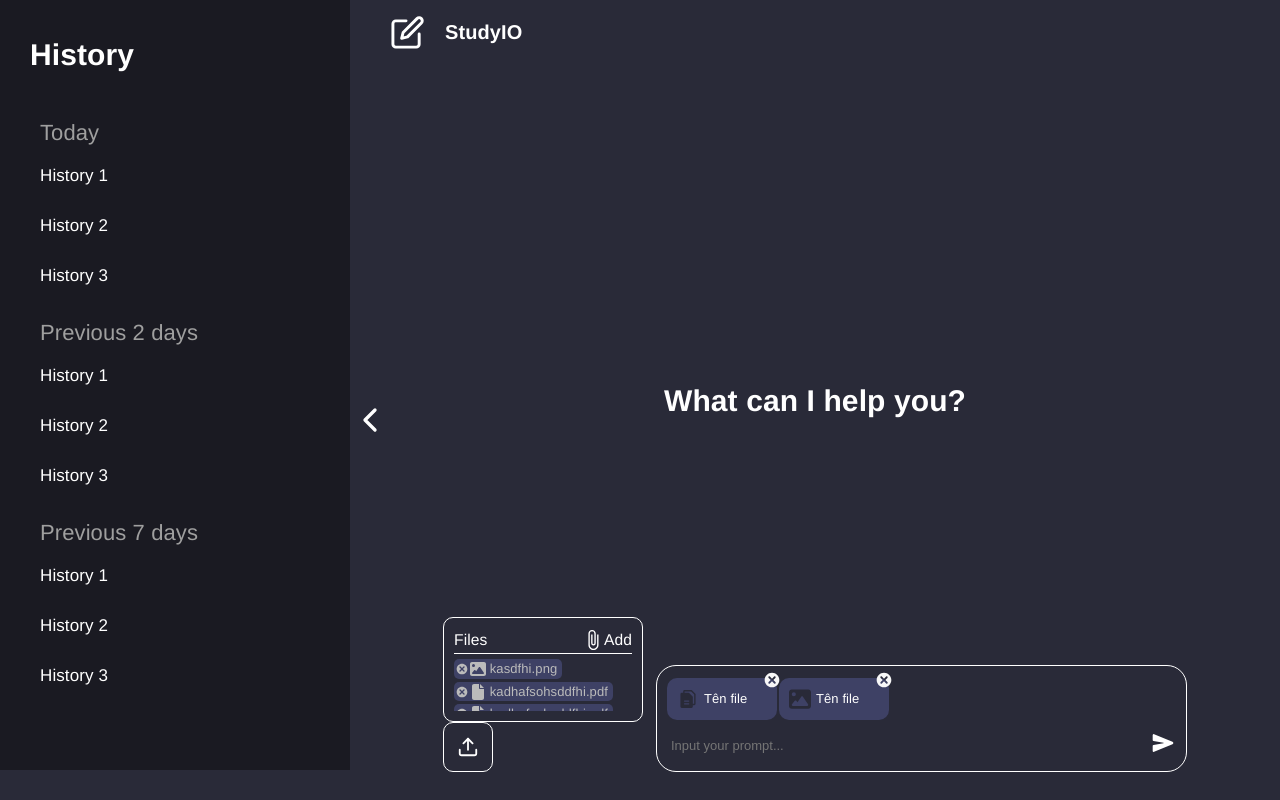
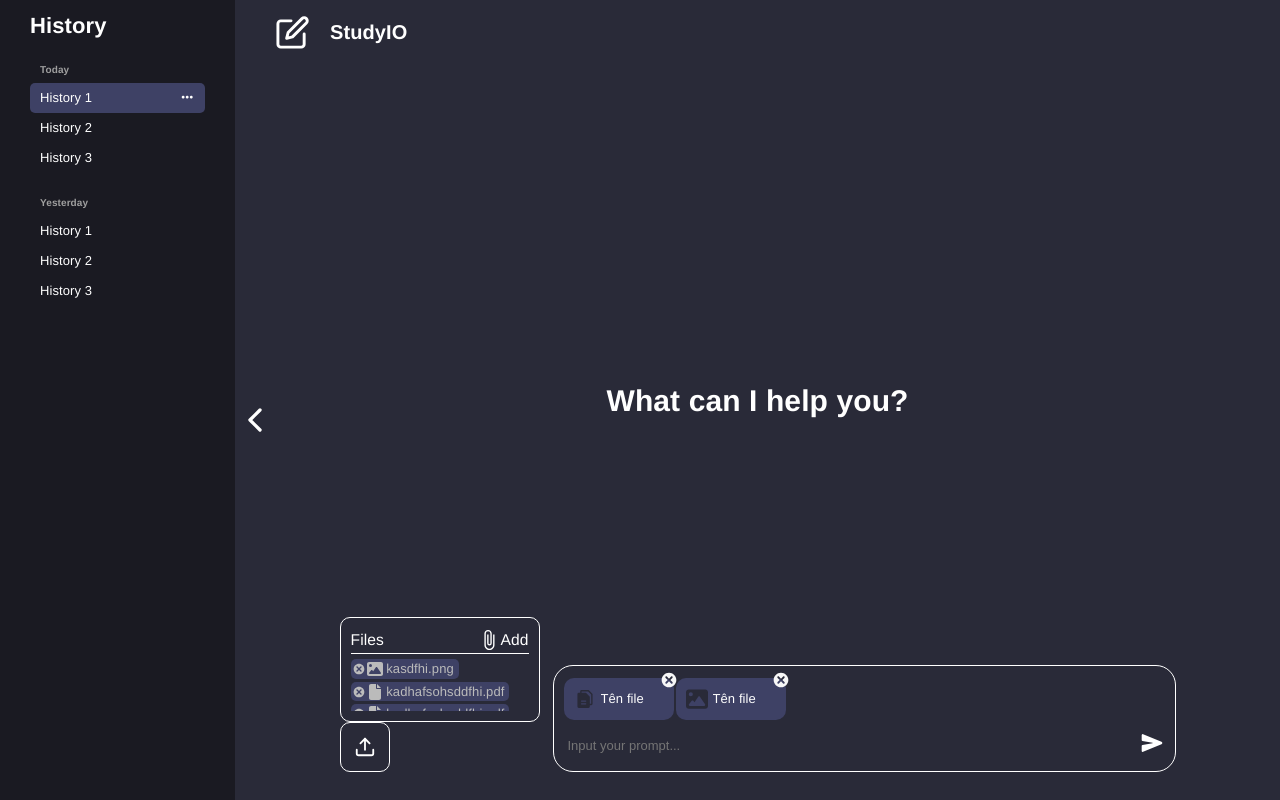
Before and after one commit to Kuroidaka/studyIO, a React (Vite) app: page /chat in a window 1280 px wide. Both pictures are taken after a click on the element 20 px from the left and 420 px from the top of the page. Built offline with nearby package versions, Linux system fonts and the light colour scheme.

Commit message:
chore: fix logic code for sidebar

```diff
--- a/src/GlobalStyle.jsx
+++ b/src/GlobalStyle.jsx
@@ -5,7 +5,8 @@ const GlobalStyles = createGlobalStyle`
     :root {
         --primary-color: #1A1A22;
         --second-color: #9F9F9F;
-        --third-color: #3E4165;
+        --third-color: #5F6399;
+        --selected-color: #3E4165;
 
         --white-text: #ffff;
         --black-text: #1e1e1e;
--- a/src/layout/component/Sidebar.jsx
+++ b/src/layout/component/Sidebar.jsx
@@ -1,79 +1,87 @@
+import { useState } from "react";
 import menu from "./Dropdown";
 import './style/sidebar.scss'
 
+const sidebarList = [
+    {
+        dayRef: "Today",
+        conversationList: [
+            {
+                id:"1",
+                name: "History 1",
+                lastMessage: "Hello",
+            },
+            {
+                id:"2",
+                name: "History 2",
+                lastMessage: "Hello",
+            },
+            {
+                id:"3",
+                name: "History 3",
+                lastMessage: "Hello",
+            }
+        ]
+    },
+    {
+        dayRef: "Yesterday",
+        conversationList: [
+            {
+                id:"4",
+                name: "History 1",
+                lastMessage: "Hello",
+            },
+            {
+                id:"5",
+                name: "History 2",
+                lastMessage: "Hello",
+            },
+            {
+                id:"6",
+                name: "History 3",
+                lastMessage: "Hello",
+            }
+        ]
+    },
+
+]
+
 const Sidebar = () => {
+    const [selectedCon, setSelectedCon] = useState(1)
+
+
+    const hdlSelCon = (id) => {
+        setSelectedCon(id)
+    }
 
     return (
         <div className="container">
             <div className="cover">
+
                 <h2>History</h2>
-                <ul className="sidebar">
-                    <li className="title">Today</li>
-                    <div className="bar">
-                        <li className="item"><a href="">History 1</a></li>
-                        <div className="setting">
-                            <i className="fas fa-ellipsis-h" />
-                        </div>
+
+                <div className="conversation-list">
+                {sidebarList &&
+                sidebarList.map((item, index) => (
+                    <div className="day-ref-section" key={index}>
+                        <h4 className="title">{item.dayRef}</h4>
+                        <ul className="day-ref-list">
+                            {item.conversationList &&
+                            item.conversationList.map((conversation, index) => (
+                                <li key={index} className={selectedCon == conversation.id && `selected`} onClick={() => hdlSelCon(conversation.id)}>
+                                    <div className="item">
+                                    <p>{conversation.name}</p>
+                                    </div>
+                                    <div className="setting">
+                                        <i className="fas fa-ellipsis-h" />
+                                    </div>
+                                </li>
+                            ))}
+                        </ul>
                     </div>
+                ))}
+                </div>
 
-                    <div className="bar">
-                        <li className="item"><a href="">History 2</a></li>
-                        <div className="setting">
-                            <i className="fas fa-ellipsis-h" />
-                        </div>
-                    </div>
-
-                    <div className="bar">
-                        <li className="item"><a href="">History 3</a></li>
-                        <div className="setting">
-                            <i className="fas fa-ellipsis-h" />
-                        </div>
-                    </div>
-
-                    <li className="title">Previous 2 days</li>
-                    <div className="bar">
-                        <li className="item"><a href="">History 1</a></li>
-                        <div className="setting">
-                            <i className="fas fa-ellipsis-h" />
-                        </div>
-                    </div>
-
-                    <div className="bar">
-                        <li className="item"><a href="">History 2</a></li>
-                        <div className="setting">
-                            <i className="fas fa-ellipsis-h" />
-                        </div>
-                    </div>
-
-                    <div className="bar">
-                        <li className="item"><a href="">History 3</a></li>
-                        <div className="setting">
-                            <i className="fas fa-ellipsis-h" />
-                        </div>
-                    </div>
-
-                    <li className="title">Previous 7 days</li>
-                    <div className="bar">
-                        <li className="item"><a href="">History 1</a></li>
-                        <div className="setting">
-                            <i className="fas fa-ellipsis-h" />
-                        </div>
-                    </div>
-
-                    <div className="bar">
-                        <li className="item"><a href="">History 2</a></li>
-                        <div className="setting">
-                            <i className="fas fa-ellipsis-h" />
-                        </div>
-                    </div>
-
-                    <div className="bar">
-                        <li className="item"><a href="">History 3</a></li>
-                        <div className="setting">
-                            <i className="fas fa-ellipsis-h" />
-                        </div>
-                    </div>
-                </ul>
             </div>
         </div>
      );
--- a/src/layout/component/style/sidebar.scss
+++ b/src/layout/component/style/sidebar.scss
@@ -1,55 +1,86 @@
 .container{
+    height: 100%;
+    width: 235px;
     .cover{
         color: var(--white-text);
         background-color: var(--primary-color);
-        height: 770px;
-        width:350px;
-        line-height: 3;
+        width: 100%;
+        height: 100%;
         padding: 10px 30px;
 
         h2{
             color: #ffff;
-            font-weight: 600;
-            font-size: 30px;
+            font-size: 22px;
+            line-height: 32px;
         }
 
-        .sidebar{
+        .conversation-list{
+            height: 90vh;
+            margin-top: 18px;
+            overflow-y: scroll;
             .title{
                 color: var(--second-color);
-                font-size: 22px;
-                margin-bottom: 0px;
-                margin-left: 10px
+                font-size: 10px;
+                margin-bottom: 3px;
+                margin-left: 10px;
+                line-height: 20px;
             }
             li{
                 list-style: none;
-                height: 50px;
             }
-            .bar{
+
+
+            .day-ref-section {
+                & + .day-ref-section {
+                    margin-top: 20px;
+                }
+                .day-ref-list {
+
+                    li{
                         display: flex;
                         position: relative;
+                        height: 30px;
+                        align-items: center;
+                        justify-content: space-between;
+                        border-radius: 5px;
 
                         .setting{
-                    position: absolute;
-                    left: 250px;
-                    margin-top: 6px;
                             display: none;
+                            margin-right: 12px;
+                            svg {
+                                font-size: 1.9rem;
                             }
-                .item a{
-                    font-size: 17px;
-                    padding: 12px 10px;
-
+                        }
+                        .item {
+                            height: 100%;
+                            padding: 0px 10px;
+                            display: flex;
+                            align-items: center;
+                            p {
+                                font-size: 13px;
+                            }
                         }
 
+                        &.selected{
+                            background-color: var(--selected-color);
+                            .setting{
+                                display: block;
                             }
-            .bar:hover .setting{
-                display:block;
+                        }
+
+                        &:hover {
+                            background-color: var(--third-color);
+
+                            box-sizing: border-box;
+                            .setting{
+                                display: block;
                                 cursor: pointer;
                             }
-            .bar:hover{
-                background-color: #5F6399;
-                border-radius: 5px;
-                box-sizing: border-box;
                         }
+                    }
+                }
+            }
+
             // .dropdown{
             //     width: 160px;
             //     padding: 10px;
```
Lines whose indentation alone changed are shown as unchanged.
